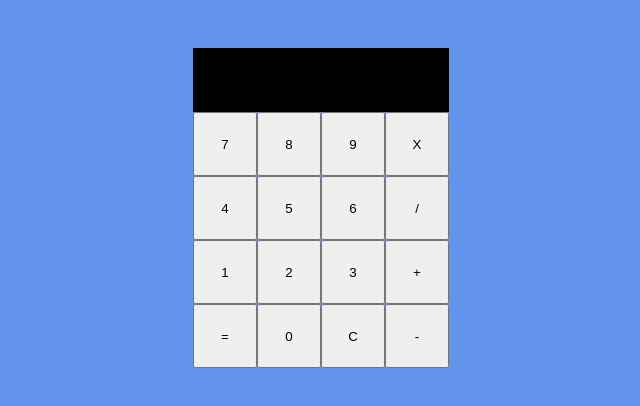
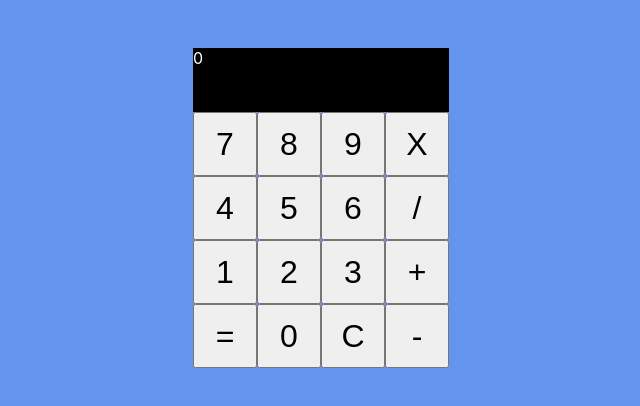
Before and after one commit to Brian4755/Calculator, a React (Create React App) app: page / in a window 1280 px wide. Shown: the top 406 px of the page, without its empty margins (319-959 px from the left). Built offline with nearby package versions, Linux system fonts and the light colour scheme.

Commit message:
functionality for button 9

```diff
--- a/src/App.css
+++ b/src/App.css
@@ -20,4 +20,10 @@ body {
 .calculator-output {
   grid-column: 1/-1;
   background-color: black;
+  color: white;
 }
+
+.calculator-grid > button {
+  cursor: pointer;
+  font-size: 2rem;
+}
--- a/src/Calculator.js
+++ b/src/Calculator.js
@@ -1,13 +1,33 @@
+import { useReducer } from "react";
+
+function reducer(state, action) {
+  switch (action.type) {
+    case '9':
+      return {
+        output: state.output + '9'
+      }
+    default:
+      return state
+  }
+}
+
 const Calculator = () => {
+
+  const[state, dispatch] = useReducer(reducer, { output: 0})
+
+  function input9() {
+    dispatch({type: '9'})
+  }
+
   return (
     <div className="calculator">
       <div className="calculator-grid">
         <div className="calculator-output">
-          <div></div>
+          {state.output}
         </div>
         <button className="calculator-button">7</button>
         <button className="calculator-button">8</button>
-        <button className="calculator-button">9</button>
+        <button className="calculator-button" onClick={input9}>9</button>
         <button className="calculator-button">X</button>
         <button className="calculator-button">4</button>
         <button className="calculator-button">5</button>
```
